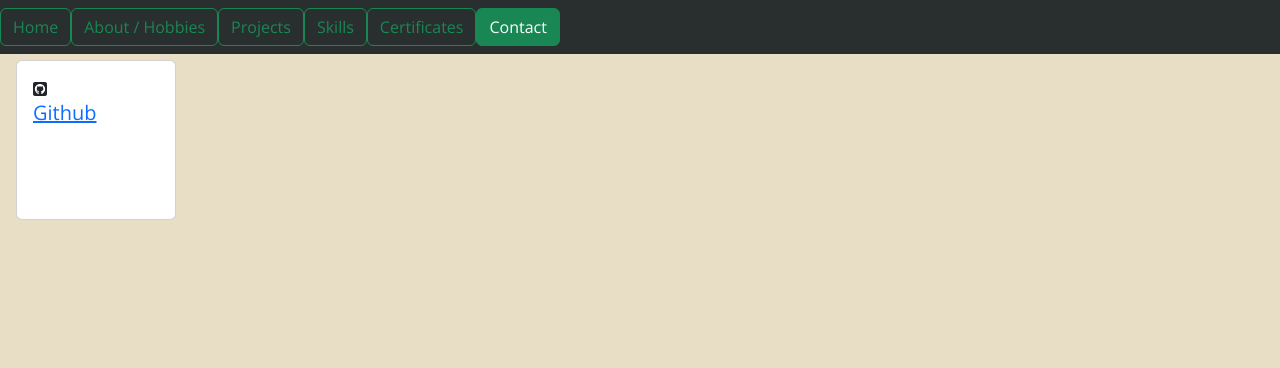
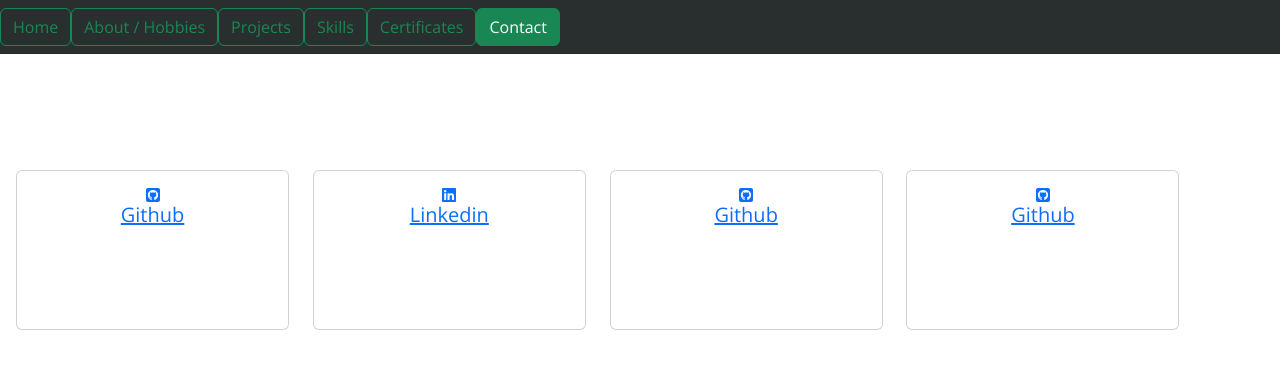
Before and after one commit to Eds-Dbug/profile2, a React (Create React App) app: page /contact in a window 1280 px wide. Shown: the top 368 px of the page. Built offline with nearby package versions, Linux system fonts and the light colour scheme.

Commit message:
Center contact elements.

```diff
--- a/src/data/Data.tsx
+++ b/src/data/Data.tsx
@@ -1,8 +1,24 @@
-
-
 
 const contacts = [
 	{
+		iconPrefix: 'fab',
+		iconName: 'square-github',
+		platform: 'Github',
+		link: 'https://github.com/Eds-Dbug',
+	},
+  {
+		iconPrefix: 'fab',
+		iconName: 'linkedin',
+		platform: 'Linkedin',
+		link: 'https://www.linkedin.com/in/edgar-leung-aa9ba0216/',
+	},
+  {
+		iconPrefix: 'fab',
+		iconName: 'square-github',
+		platform: 'Github',
+		link: 'https://github.com/Eds-Dbug',
+	},
+  {
 		iconPrefix: 'fab',
 		iconName: 'square-github',
 		platform: 'Github',
--- a/src/routes/Contact.tsx
+++ b/src/routes/Contact.tsx
@@ -8,9 +8,10 @@ export default function Contact() {
   const contactMap = contacts.map(contact => {
     return (
 			<div className="card contact__cards__card">
-				<div className="card-body contact__cards__body">
-					<FontAwesomeIcon icon={[contact.iconPrefix as IconPrefix, contact.iconName as IconName]} />
+				<div className="card-body contact__cards__card__body">
+
 					<a href={contact.link}>
+            <FontAwesomeIcon icon={[contact.iconPrefix as IconPrefix, contact.iconName as IconName]} />
 						<h5>{contact.platform}</h5>
 					</a>
 				</div>
--- a/src/styles/index.scss
+++ b/src/styles/index.scss
@@ -1,6 +1,5 @@
 @import '/src/styles/variables.scss';
 @import url('https://fonts.googleapis.com/css2?family=Open+Sans:wght@400;700&display=swap');
 #root {
-  background-color: $bone;
   font-family: 'Open Sans', sans-serif;
 }
--- /dev/null
+++ b/src/styles/mixins.scss
@@ -0,0 +1,6 @@
+@mixin flex($display:flex, $d:row, $c:flex-start, $i:stretch) {
+  display: $display;
+  flex-direction: $d;
+  justify-content: $c;
+  align-items: $i;
+}
--- a/src/styles/routes/contact.scss
+++ b/src/styles/routes/contact.scss
@@ -1,15 +1,22 @@
+@import '/src/styles/mixins.scss';
+@import '/src/styles/variables.scss';
+
 .contact {
-  margin-top: 50px;
+  height: 100vh;
   width: 94%;
+
   &__cards {
-    padding-top: 10px;
+    @include flex($d: row, $c: center, $i: center);
+    height: 50vh;
+
+
     &__card {
       height: 160px;
-      width: 160px;
+      width: 22vw;
+      margin-right: 2%;
       &__body {
-        width: 100%;
         a {
-          color: red;
+          @include flex($d: column, $c: center, $i: center);
         }
       }
     }
```
